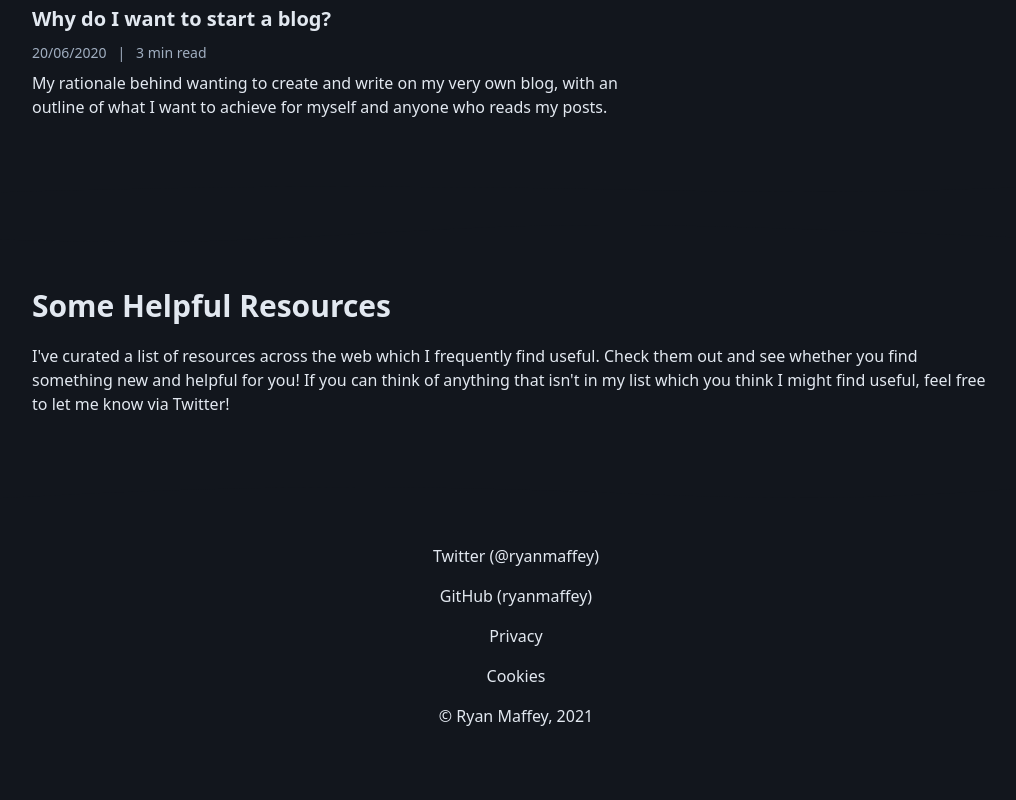
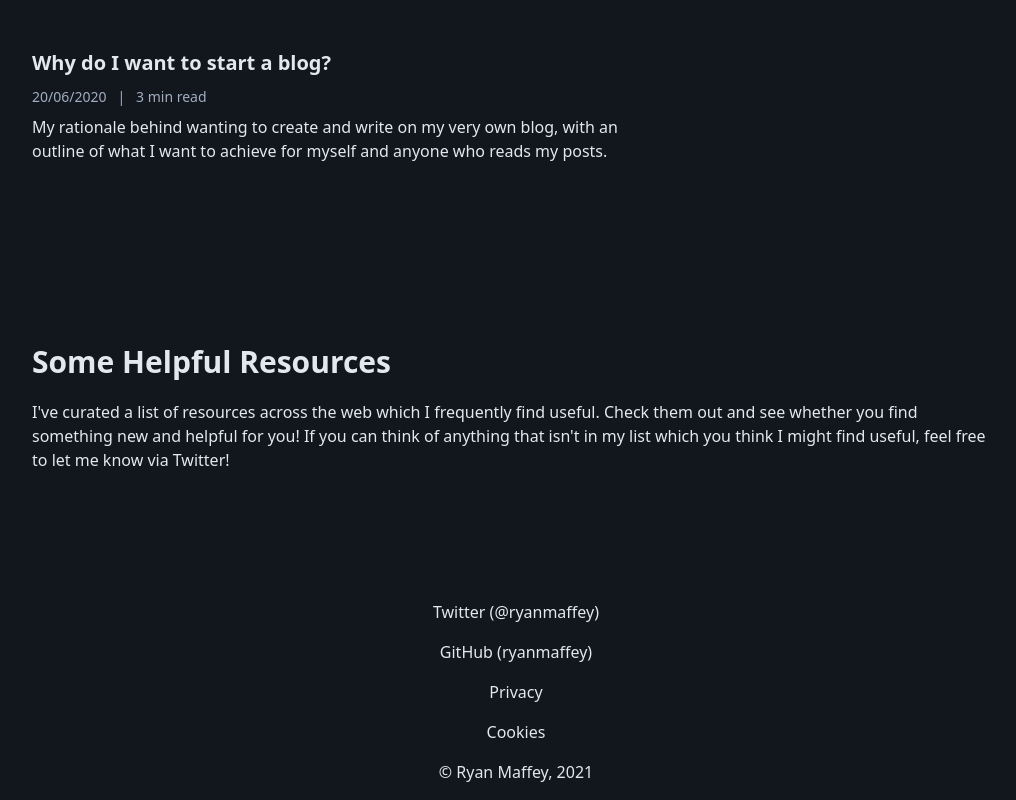
Before and after one commit to ryanmaffey/ryanmaffey.dev, a Next.js app: page / in a window 1280 px wide. Shown: the part 1122-1922 px from the top of the page, without its empty margins (124-1140 px from the left). Before the commit the page ends 1898 px from the top, so only its background shows below. Built offline with nearby package versions, Linux system fonts and the light colour scheme.

Commit message:
styling tweaks

```diff
--- a/components/footer.tsx
+++ b/components/footer.tsx
@@ -5,7 +5,7 @@ import { TWITTER } from "../constants/urls";
 export class Footer extends React.PureComponent {
     render() {
         return (
-            <footer className="gradient pb-8 mt-8">
+            <footer className="gradient mt-8">
                 <div className="h-12 md:h-24 flex">
                     <svg
                         xmlns="http://www.w3.org/2000/svg"
--- a/components/title-header.tsx
+++ b/components/title-header.tsx
@@ -1,7 +1,7 @@
 import React from "react";
 
 export const TitleHeader: React.FC = (props) => {
-    const cn = props.children ? "h-12 md:h-24" : "h-6 md:h-12";
+    const cn = props.children ? "h-12 md:h-24" : "h-4 md:h-8";
     return (
         <header className="gradient mb-5 text-center">
             <div className={`flex ${cn}`}>
@@ -21,7 +21,7 @@ export const TitleHeader: React.FC = (props) => {
             {props.children && (
                 <div className="container mt-8 mb-10">{props.children}</div>
             )}
-            <div className={`flex ${cn}`}>
+            <div className={`flex ${cn} mb-8 md:mb-16`}>
                 <svg
                     xmlns="http://www.w3.org/2000/svg"
                     viewBox="0 0 1440 320"
--- a/styles/components/link.css
+++ b/styles/components/link.css
@@ -4,5 +4,5 @@
 
 .c-link:focus,
 .c-link:hover {
-    color: #965ad3;
+    color: #a86de2;
 }
--- a/styles/components/post-link.css
+++ b/styles/components/post-link.css
@@ -2,7 +2,7 @@
 }
 
 .c-post-link__heading {
-    color: #965ad3;
+    color: #a86de2;
 }
 
 .c-post-link__anchor:active,
--- a/styles/components/post.css
+++ b/styles/components/post.css
@@ -59,7 +59,7 @@
 
 .post a:focus,
 .post a:hover {
-    color: #965ad3;
+    color: #a86de2;
 }
 
 .post table thead {
--- a/styles/components/table-of-contents.css
+++ b/styles/components/table-of-contents.css
@@ -9,5 +9,5 @@
 .toc a:active,
 .toc a:focus,
 .toc a:hover {
-    color: #965ad3;
+    color: #a86de2;
 }
--- a/styles/components/utilities.css
+++ b/styles/components/utilities.css
@@ -31,5 +31,5 @@
 }
 
 .text-primary {
-    color: #965ad3;
+    color: #a86de2;
 }
--- a/styles/index.css
+++ b/styles/index.css
@@ -50,12 +50,12 @@ p + h4 {
 .post h3,
 .page h4,
 .post h4 {
-    color: #965ad3;
+    color: #a86de2;
 }
 
 .page em,
 .post em {
-    color: #965ad3;
+    color: #a86de2;
 }
 
 @import "./components/skip-to-content.css";
```
